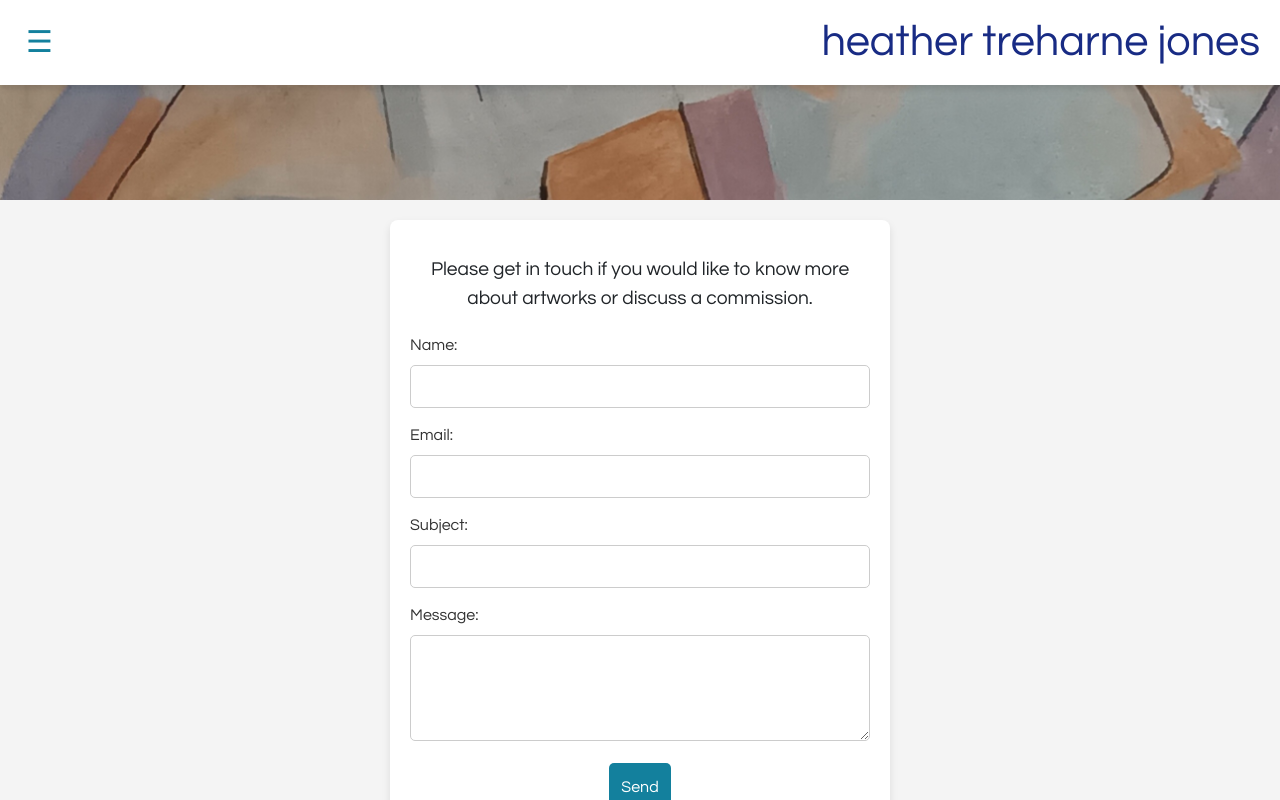
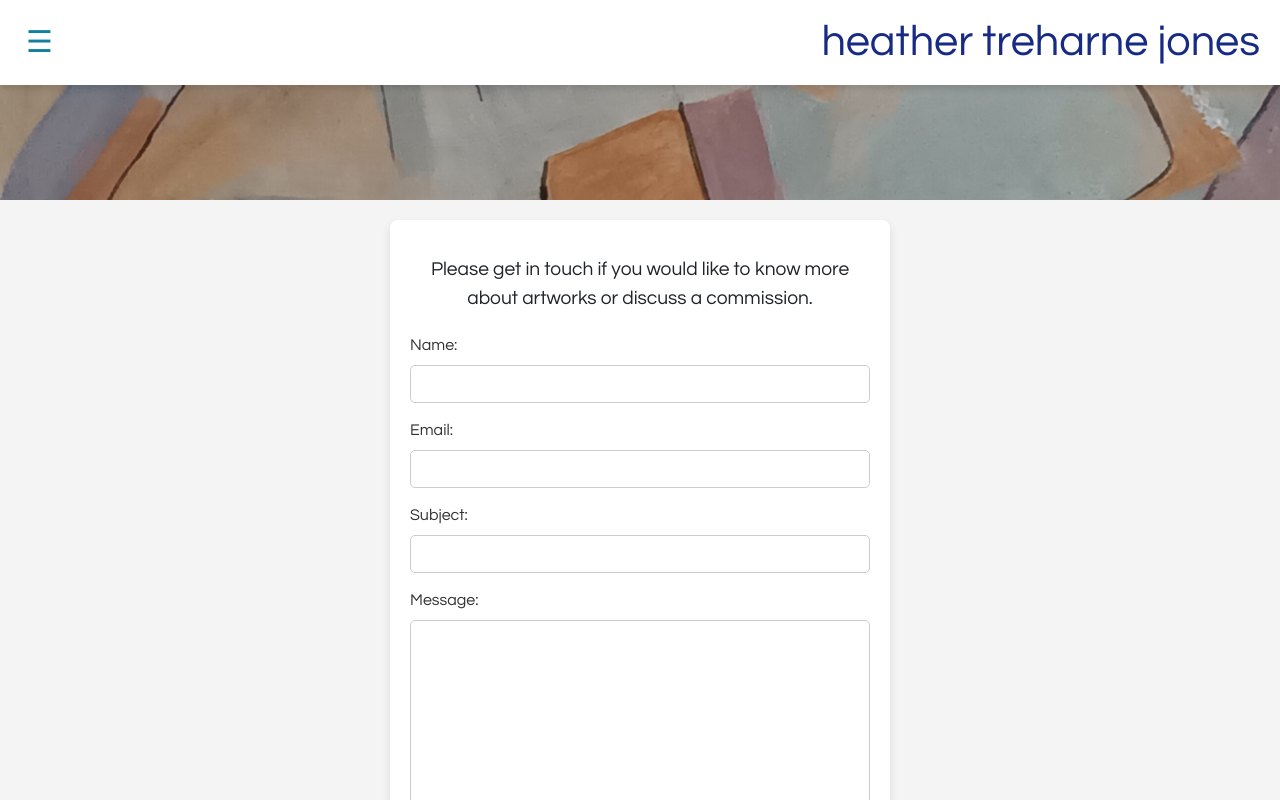
Before and after one commit to sdg877/hj_frontend, a React (Vite) app in the folder frontend/hj/: page /contact in a window 1280 px wide. Shown: the top 800 px of the page. Built offline with nearby package versions, Linux system fonts and the light colour scheme.

Commit message:
Styling for contact form

```diff
--- a/frontend/hj/src/styles/NewsContact.css
+++ b/frontend/hj/src/styles/NewsContact.css
@@ -162,14 +162,16 @@
 .form-input,
 .form-textarea {
   width: 100%;
+  height: 100%;
   padding: 10px;
   border-radius: 5px;
   border: 1px solid #ccc;
-  font-size: 14px;
+  font-size: 16px;
 }
 
 .form-textarea {
   resize: vertical;
+  height: 250px;
 }
 
 .form-button,
```
